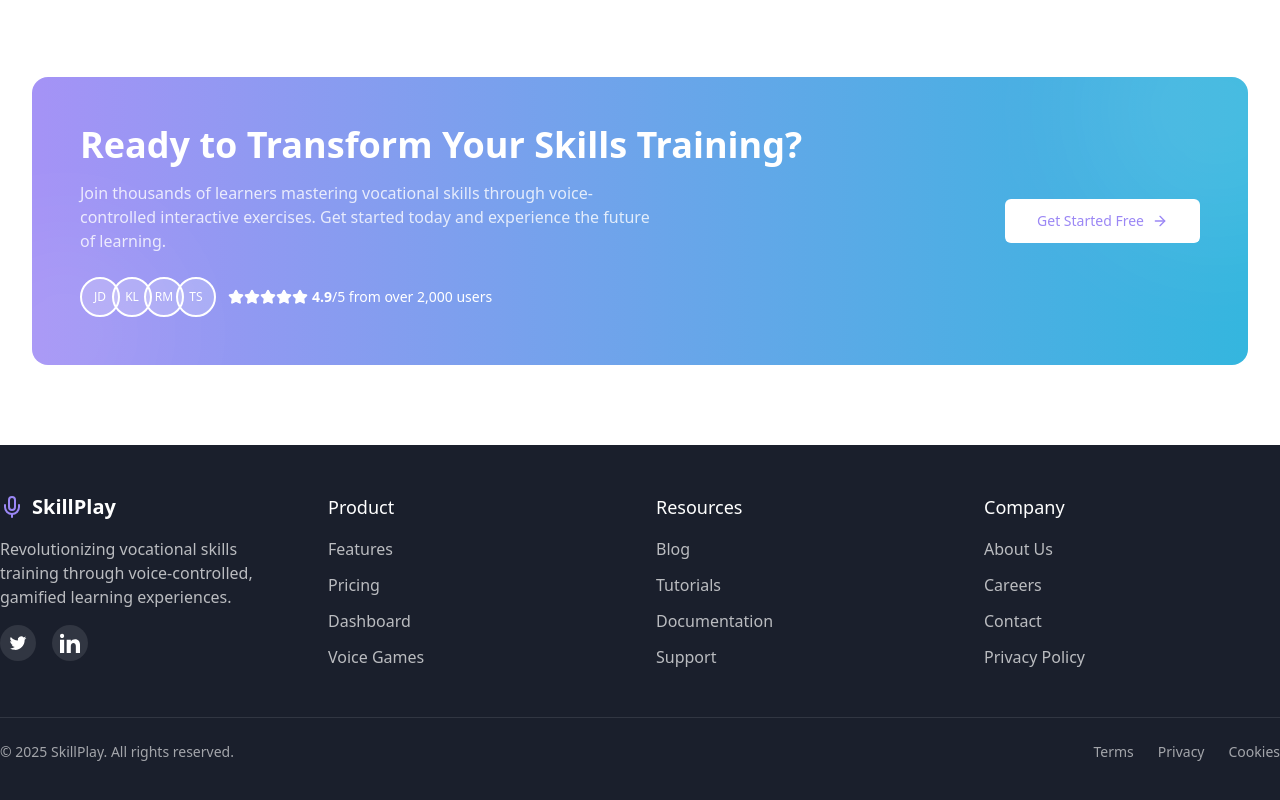
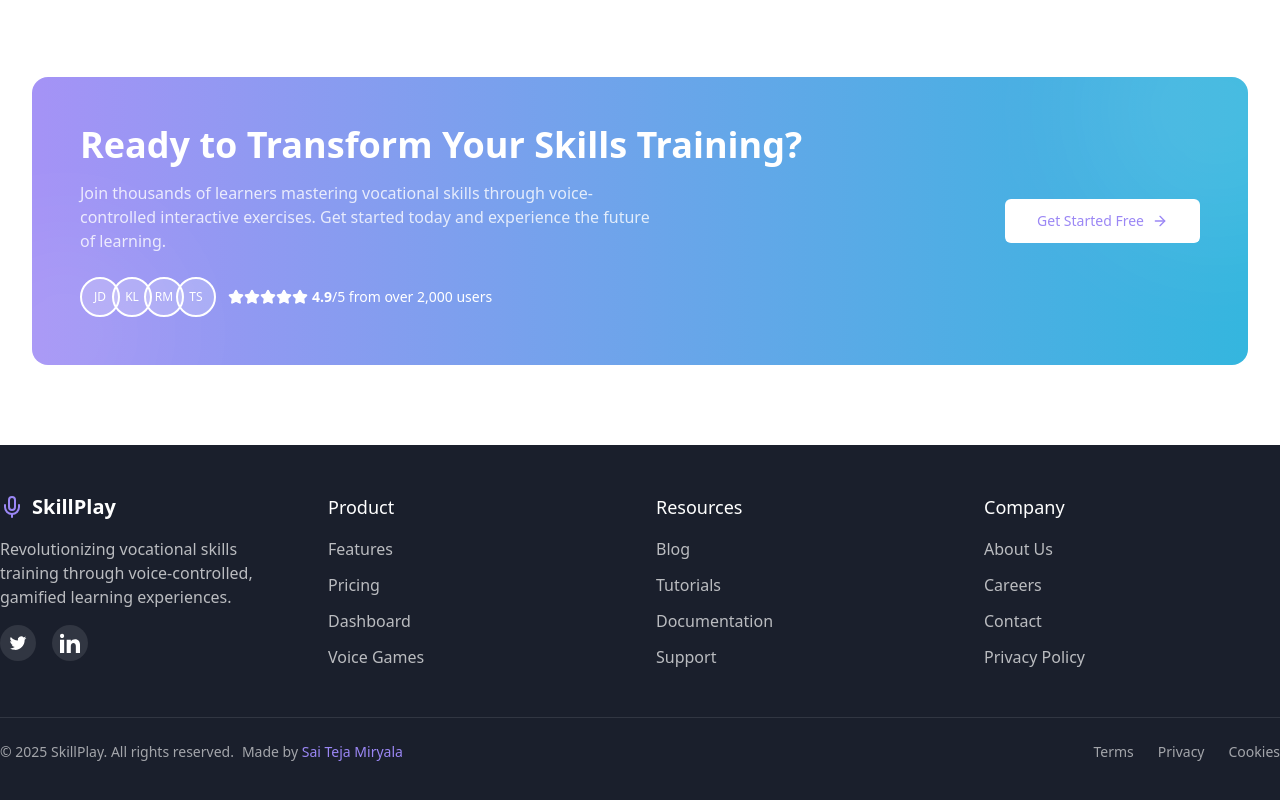
Before and after one commit to MIRYALASAITEJA/skillplay-voice-forge, a React (Vite) app: page / in a window 1280 px wide. Shown: the part 2047-2847 px from the top of the page. Built offline with nearby package versions, Linux system fonts and the light colour scheme.

Commit message:
Add footer attribution
Add attribution to the footer.

```diff
--- a/src/components/Footer.tsx
+++ b/src/components/Footer.tsx
@@ -1,4 +1,3 @@
-
 import { Link } from "react-router-dom";
 import { Mic } from "lucide-react";
 
@@ -64,9 +63,14 @@ const Footer = () => {
         </div>
 
         <div className="border-t border-white/10 mt-12 pt-6 text-center md:flex md:justify-between md:text-left">
-          <p className="text-white/60 text-sm">
-            &copy; {new Date().getFullYear()} SkillPlay. All rights reserved.
-          </p>
+          <div className="flex flex-col md:flex-row md:items-center gap-2">
+            <p className="text-white/60 text-sm">
+              &copy; {new Date().getFullYear()} SkillPlay. All rights reserved.
+            </p>
+            <p className="text-white/60 text-sm">
+              Made by <span className="text-skillplay-purple font-medium">Sai Teja Miryala</span>
+            </p>
+          </div>
           <div className="mt-4 md:mt-0">
             <ul className="flex flex-wrap justify-center md:justify-start gap-6 text-sm text-white/60">
               <li><Link to="/terms" className="hover:text-white transition-colors">Terms</Link></li>
```
